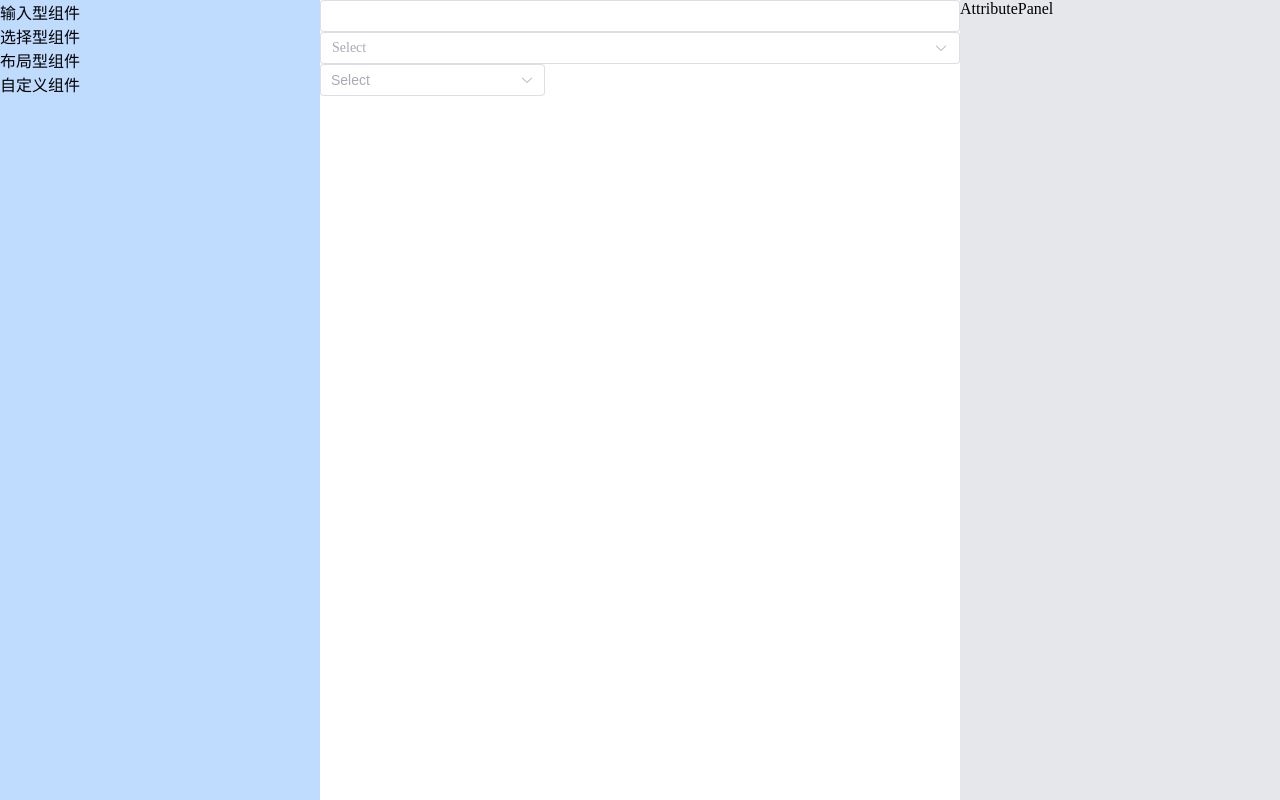
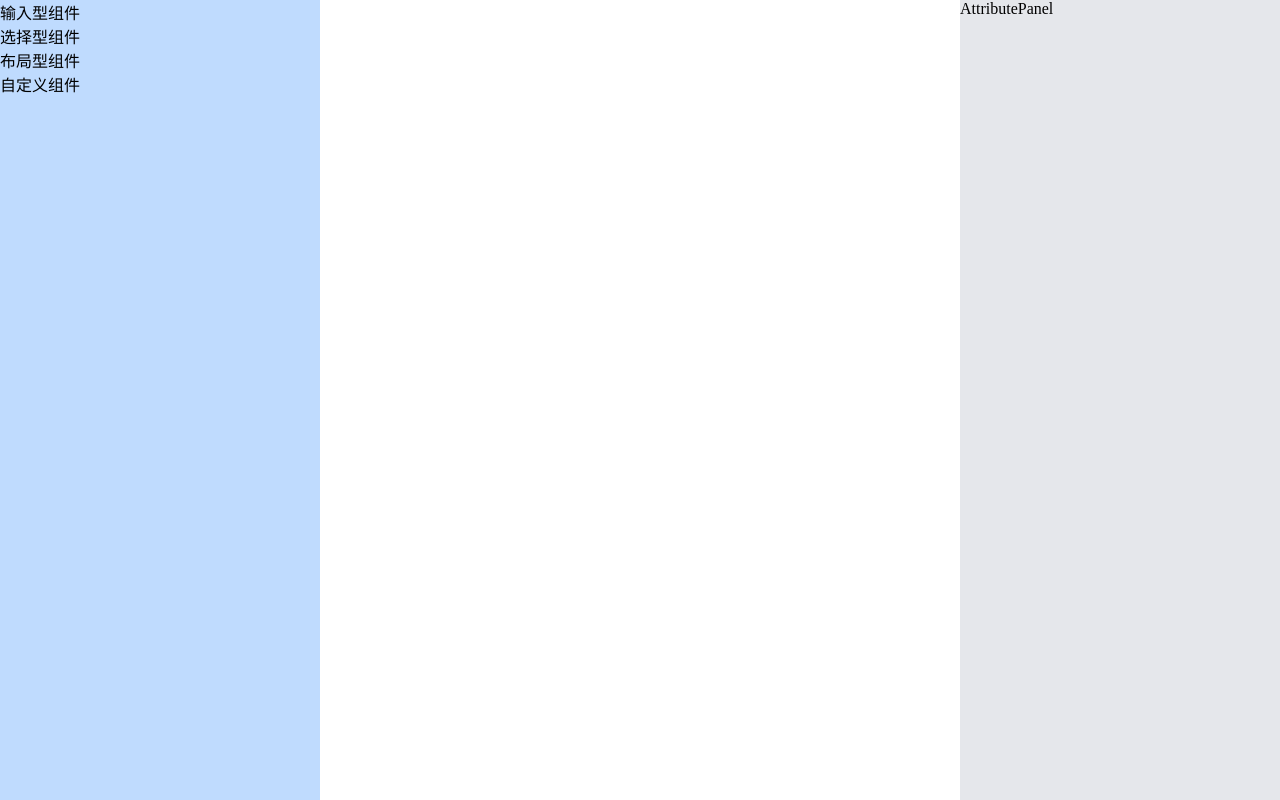
Before and after one commit to wyc666wyc/cloud-house, a JavaScript app in the folder client/: page / in a window 1280 px wide. Built offline with nearby package versions, Linux system fonts and the light colour scheme.

Commit message:
update: 更新组件拖拽

```diff
--- a/client/src/views/Editor/components/CanvasPanel.tsx
+++ b/client/src/views/Editor/components/CanvasPanel.tsx
@@ -2,15 +2,45 @@ type Props = {
   name?: String
 }
 
-import { h, resolveComponent } from 'vue'
-import FCConfig from '@dynamic-form/generator/src/index'
+import { h, resolveComponent, defineComponent, ref } from 'vue'
+import draggable from 'vuedraggable'
+// import FCConfig from '@dynamic-form/generator/src/index'
+import type { FormComponent } from '@dynamic-form/generator/src/config'
 
-export default function (props: Props) {
-  return (
-    <div>
-      {
-        FCConfig.map(component => h(resolveComponent(component.__config__.tag)))
-      }
-    </div>
-  )
+const group = {
+  name: 'form',
+  pull: 'clone'
 }
+export default defineComponent({
+  components: {
+    draggable
+  },
+  setup(props: Props) {
+    const list = ref<FormComponent[]>([])
+    const handleChange = () => {
+      console.log(list.value)
+    }
+    return () => (
+      <draggable
+        group={group}
+        item-key="render"
+        list={list.value}
+        v-slots={dragSlot}
+        onChange={handleChange}
+      >
+      </draggable>
+    )
+  }
+})
+
+const dragSlot = {
+  item: (item: { element: FormComponent}) => {
+    const { __config__: config, __prop__: prop } = item.element
+    return (
+      <div>
+        <div>{config.name}</div>
+        { h(resolveComponent(config.tag)) }
+      </div>
+    )
+  }
+}
--- a/client/src/views/Editor/components/ComponentPanel.tsx
+++ b/client/src/views/Editor/components/ComponentPanel.tsx
@@ -1,7 +1,3 @@
-type Props = {
-  name?: String
-}
-
 import { h, resolveComponent, defineComponent } from 'vue'
 import draggable from 'vuedraggable'
 import { FormComponent } from '@dynamic-form/generator/src/config'
@@ -33,23 +29,24 @@ export default defineComponent({
   )
 })
 const componentGroup = (props: {list: FormComponent[]}) => {
+  const group = {
+    name: 'form',
+    pull: 'clone'
+  }
   return (
-    <draggable
+    props.list.length ? <draggable
+      group={group}
+      sort={false}
       item-key='test'
       list={props.list}
       v-slots={dragSlot}
-    />
+    /> : '暂无数据'
   )
 }
 const dragSlot = {
-  item: ({ element: FormComponent}) => {
-    return h(resolveComponent(element.tag))
+  item: (item: { element: FormComponent}) => {
+    return (
+      <el-button>{item.element.__config__.name}</el-button>
+    )
   }
 }
-// const componentGroup = (list: FormComponent[]) => {
-//   return {
-//     item: list.map(({__config__}) => (
-//       <div>{__config__.name}</div>
-//     ))
-//   }
-// }
```
